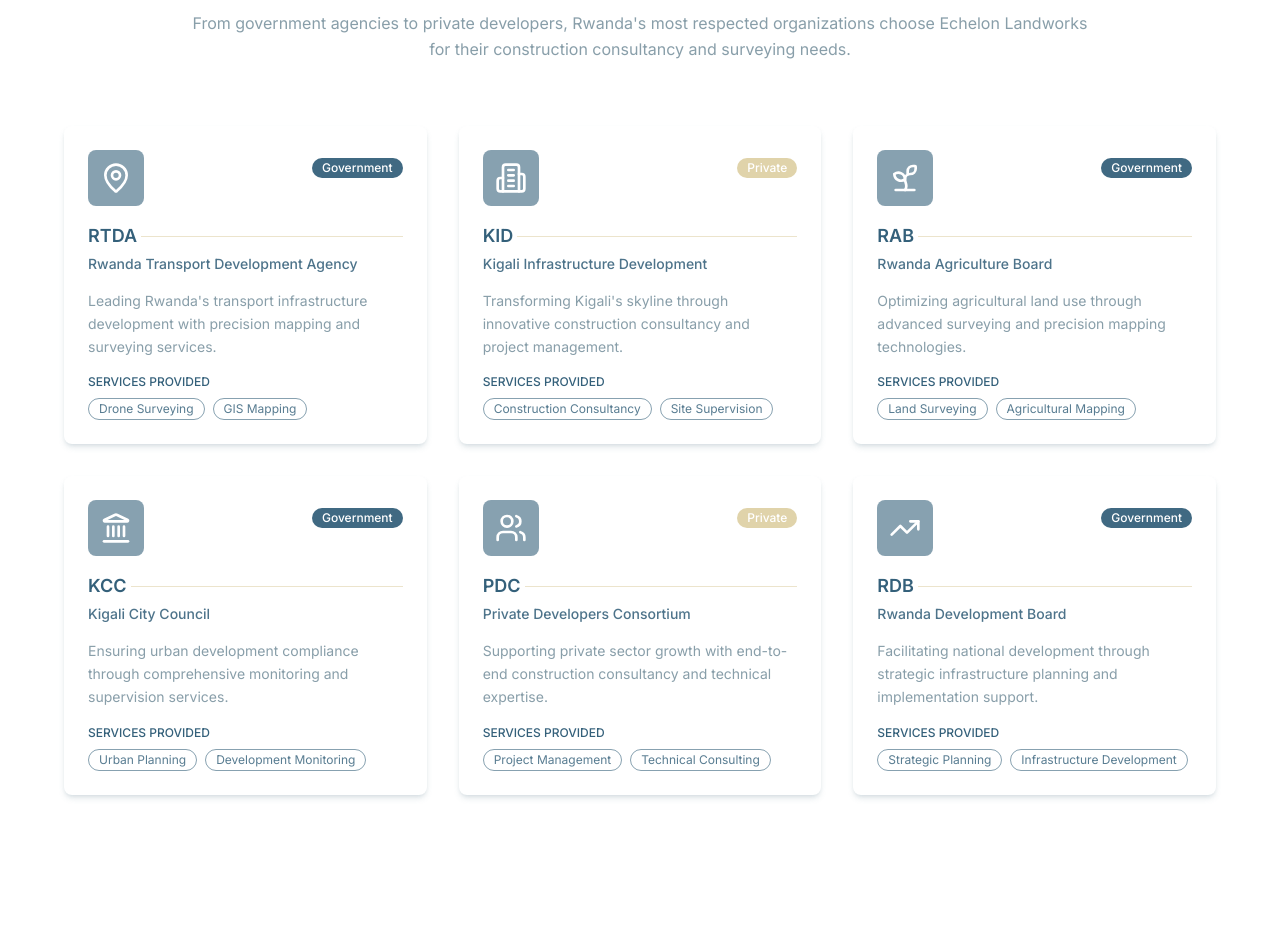
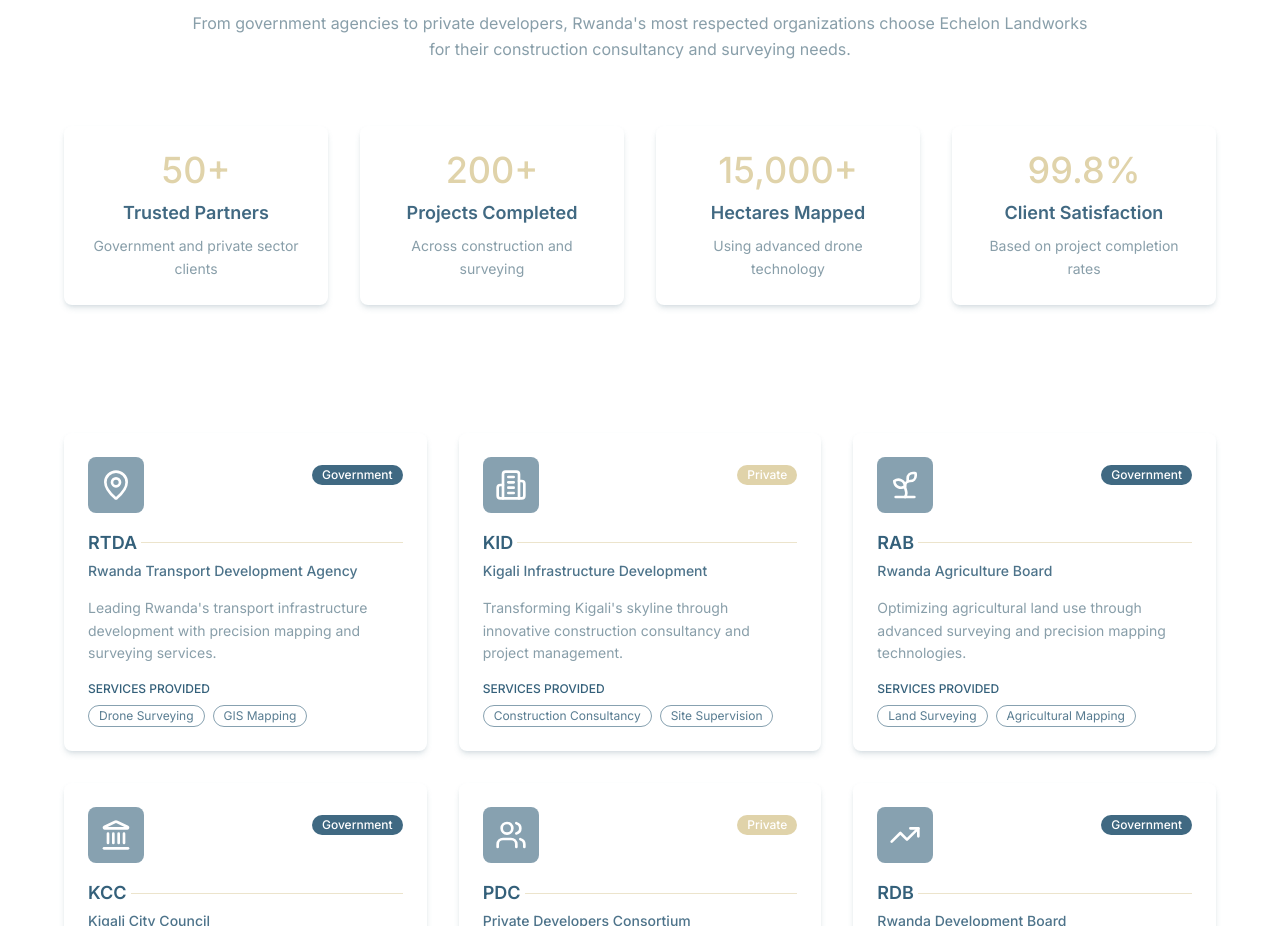
Before and after one commit to DavidMANZI-093/apex, a Next.js app: page / in a window 1280 px wide. Shown: the part 4280-5206 px from the top of the page. Built offline with nearby package versions, Linux system fonts and the light colour scheme.

Commit message:
Auto-commit at 07/07/2025, 12:03:52 for inactivity period...

```diff
--- a/src/components/clients.tsx
+++ b/src/components/clients.tsx
@@ -53,6 +53,14 @@ const Clients = () => {
             icon: TrendingUp,
         },
     ] as const;
+
+    const stats = [
+        { number: "50+", label: "Trusted Partners", description: "Government and private sector clients" },
+        { number: "200+", label: "Projects Completed", description: "Across construction and surveying" },
+        { number: "15,000+", label: "Hectares Mapped", description: "Using advanced drone technology" },
+        { number: "99.8%", label: "Client Satisfaction", description: "Based on project completion rates" },
+    ];
+
   return (
     <section
       id="clients"
@@ -68,6 +76,16 @@ const Clients = () => {
           </p>
         </div>
 
+        <div className='grid grid-cols-1 sm:grid-cols-2 md:grid-cols-3 lg:grid-cols-4 !mx-auto !mb-16 gap-8'>
+          {stats.map((stat, index) => (
+            <div key={index} className='flex flex-col gap-2 max-w-80 items-center !p-6 !rounded-lg !bg-white !shadow-md !shadow-slate-gray/20 group hover:!shadow-lg hover:!scale-101 ease-in-out transition-all duration-200'>
+              <span className='!text-3xl !text-center md:!text-4xl !font-medium !text-dutch-white mb-6'>{stat.number}</span>
+              <p className='!text-lg !text-center !font-semibold text-indigo-dye/80 leading-relaxed'>{stat.label}</p>
+              <p className='!text-sm !text-center text-slate-gray/80 leading-relaxed'>{stat.description}</p>
+            </div>
+          ))}
+        </div>
+
         <div className="grid md:grid-cols-2 lg:grid-cols-3 gap-8">
           {clients.map((client, index) => (
             <CardSx key={index} {...client} />
```
